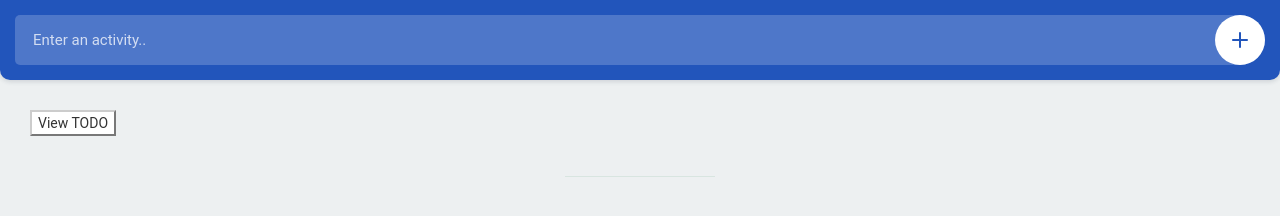
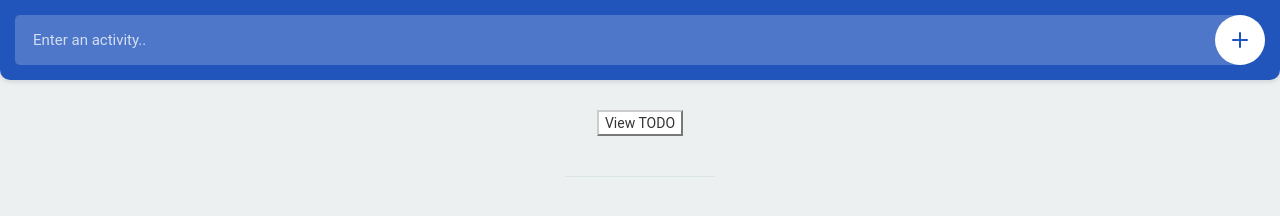
Before and after one commit to Dcwind/node, a website: page index.html in a window 1280 px wide. Drawn offline with nearby package versions, Linux system fonts and the light colour scheme; files whose address does not match are found by name.

Commit message:
view todolist

```diff
--- a/css/style.css
+++ b/css/style.css
@@ -253,3 +253,8 @@ ul.todo#completed:not(:empty):before {
   left: 50%;
   margin: 0 0 0 -75px;
 }
+
+button#get-button {
+  display: block;
+  margin: 0 auto;
+}
```
